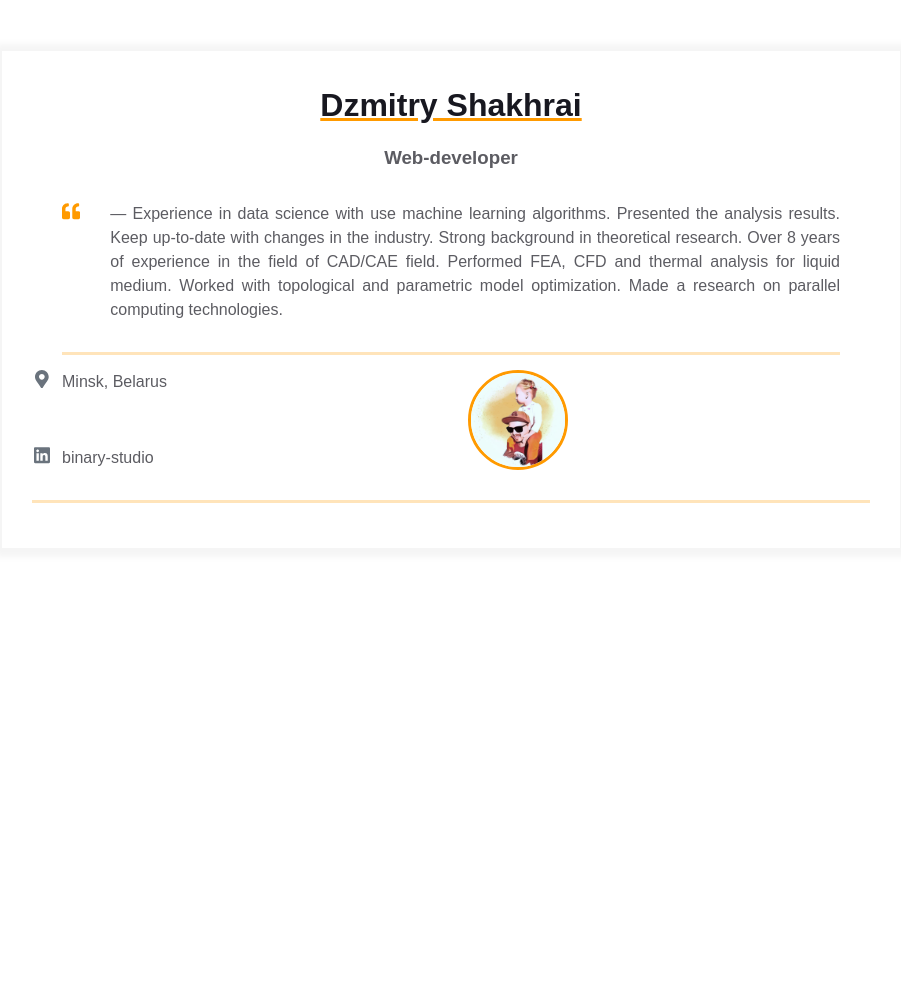
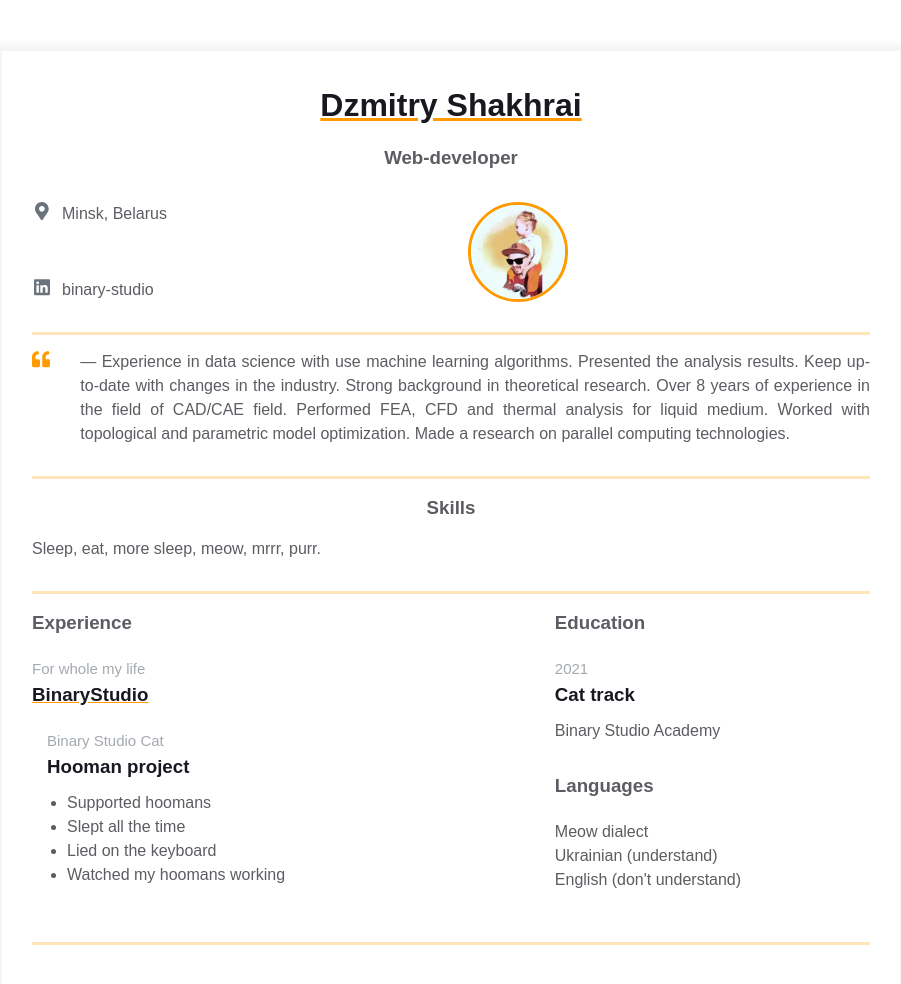
Before and after one commit to mitjasha/homepage, a plain HTML site: page index.html in a window 1280 px wide. Shown: the whole page, without its empty margins (189-1090 px from the left). Before the commit the page ends 800 px from the top, so only its background shows below. Drawn offline with Linux system fonts and the light colour scheme.

Commit message:
Add experiences

```diff
--- a/index.html
+++ b/index.html
@@ -13,33 +13,7 @@
           <div class="resume__block">
             <h1 class="contact-info__header">Dzmitry Shakhrai</h1>
             <h3 class="contact-info__sub-header">Web-developer</h3>
-            <div class="container">
-              <div class="resume__block">
-                <div class="intro">
-                  <div class="intro__icon-wrapper">
-                    <svg
-                      class="intro__icon"
-                      xmlns="http://www.w3.org/2000/svg"
-                      viewBox="0 0 512 512"
-                    >
-                      <path
-                        d="M464 256h-80v-64c0-35.3 28.7-64 64-64h8c13.3 0 24-10.7 24-24V56c0-13.3-10.7-24-24-24h-8c-88.4 0-160 71.6-160 160v240c0 26.5 21.5 48 48 48h128c26.5 0 48-21.5 48-48V304c0-26.5-21.5-48-48-48zm-288 0H96v-64c0-35.3 28.7-64 64-64h8c13.3 0 24-10.7 24-24V56c0-13.3-10.7-24-24-24h-8C71.6 32 0 103.6 0 192v240c0 26.5 21.5 48 48 48h128c26.5 0 48-21.5 48-48V304c0-26.5-21.5-48-48-48z"
-                      ></path>
-                    </svg>
-                  </div>
-                  <p class="intro_text">
-                    — Experience in data science with use machine learning
-                    algorithms. Presented the analysis results. Keep up-to-date
-                    with changes in the industry. Strong background in
-                    theoretical research. Over 8 years of experience in the
-                    field of CAD/CAE field. Performed FEA, CFD and thermal
-                    analysis for liquid medium. Worked with topological and
-                    parametric model optimization. Made a research on parallel
-                    computing technologies.
-                  </p>
-                </div>
-              </div>
-            </div>
+
             <div class="contact_info_container fh">
               <div class="contact-info__block">
                 <a href="" rel="author" class="contact-info__item">
@@ -88,6 +62,108 @@
             </div>
           </div>
         </div>
+        <div class="container">
+          <div class="resume__block">
+            <div class="intro">
+              <div class="intro__icon-wrapper">
+                <svg
+                  class="intro__icon"
+                  xmlns="http://www.w3.org/2000/svg"
+                  viewBox="0 0 512 512"
+                >
+                  <path
+                    d="M464 256h-80v-64c0-35.3 28.7-64 64-64h8c13.3 0 24-10.7 24-24V56c0-13.3-10.7-24-24-24h-8c-88.4 0-160 71.6-160 160v240c0 26.5 21.5 48 48 48h128c26.5 0 48-21.5 48-48V304c0-26.5-21.5-48-48-48zm-288 0H96v-64c0-35.3 28.7-64 64-64h8c13.3 0 24-10.7 24-24V56c0-13.3-10.7-24-24-24h-8C71.6 32 0 103.6 0 192v240c0 26.5 21.5 48 48 48h128c26.5 0 48-21.5 48-48V304c0-26.5-21.5-48-48-48z"
+                  ></path>
+                </svg>
+              </div>
+              <p class="intro_text">
+                — Experience in data science with use machine learning
+                algorithms. Presented the analysis results. Keep up-to-date with
+                changes in the industry. Strong background in theoretical
+                research. Over 8 years of experience in the field of CAD/CAE
+                field. Performed FEA, CFD and thermal analysis for liquid
+                medium. Worked with topological and parametric model
+                optimization. Made a research on parallel computing
+                technologies.
+              </p>
+            </div>
+          </div>
+        </div>
+        <div class="container">
+          <div class="resume__block">
+            <div class="skills">
+              <h3 class="skills__header">Skills</h3>
+              <p class="skills__text">
+                Sleep, eat, more sleep, meow, mrrr, purr.
+              </p>
+            </div>
+          </div>
+        </div>
+        <div class="container">
+          <div class="resume__block">
+            <div class="main-info fh">
+              <div class="experiences">
+                <h3 class="experiences__header">Experience</h3>
+                <div class="experiences__company">
+                  <div class="experiences__company-header">
+                    <span class="experiences__company-header-durability"
+                      >For whole my life</span
+                    >
+                    <h3 class="experiences__company-header-name">
+                      BinaryStudio
+                    </h3>
+                  </div>
+
+                  <div class="experiences__company-project">
+                    <span class="experiences__company-project-role"
+                      >Binary Studio Cat</span
+                    >
+                    <h3 class="experiences__company-project-name">
+                      Hooman project
+                    </h3>
+                    <ul class="experiences__company-project-responsibilities">
+                      <li>Supported hoomans</li>
+                      <li>Slept all the time</li>
+                      <li>Lied on the keyboard</li>
+                      <li>Watched my hoomans working</li>
+                    </ul>
+                  </div>
+                </div>
+              </div>
+
+              <div class="additional-info fv">
+                <div class="additional-info__education">
+                  <h3 class="additional-info__education-header">Education</h3>
+                  <div class="additional-info__education-university">
+                    <span
+                      class="additional-info__education-university-durability"
+                      >2021</span
+                    >
+                    <h3
+                      class="additional-info__education-university-speciality"
+                    >
+                      Cat track
+                    </h3>
+                    <p class="additional-info__education-university-name">
+                      Binary Studio Academy
+                    </p>
+                  </div>
+                </div>
+
+                <div class="additional-info__languages">
+                  <h3 class="additional-info__languages-header">Languages</h3>
+                  <p class="additional-info__languages-item">Meow dialect</p>
+                  <p class="additional-info__languages-item">
+                    Ukrainian (understand)
+                  </p>
+                  <p class="additional-info__languages-item">
+                    English (don't understand)
+                  </p>
+                </div>
+              </div>
+            </div>
+          </div>
+        </div>
       </div>
     </main>
   </body>
```
